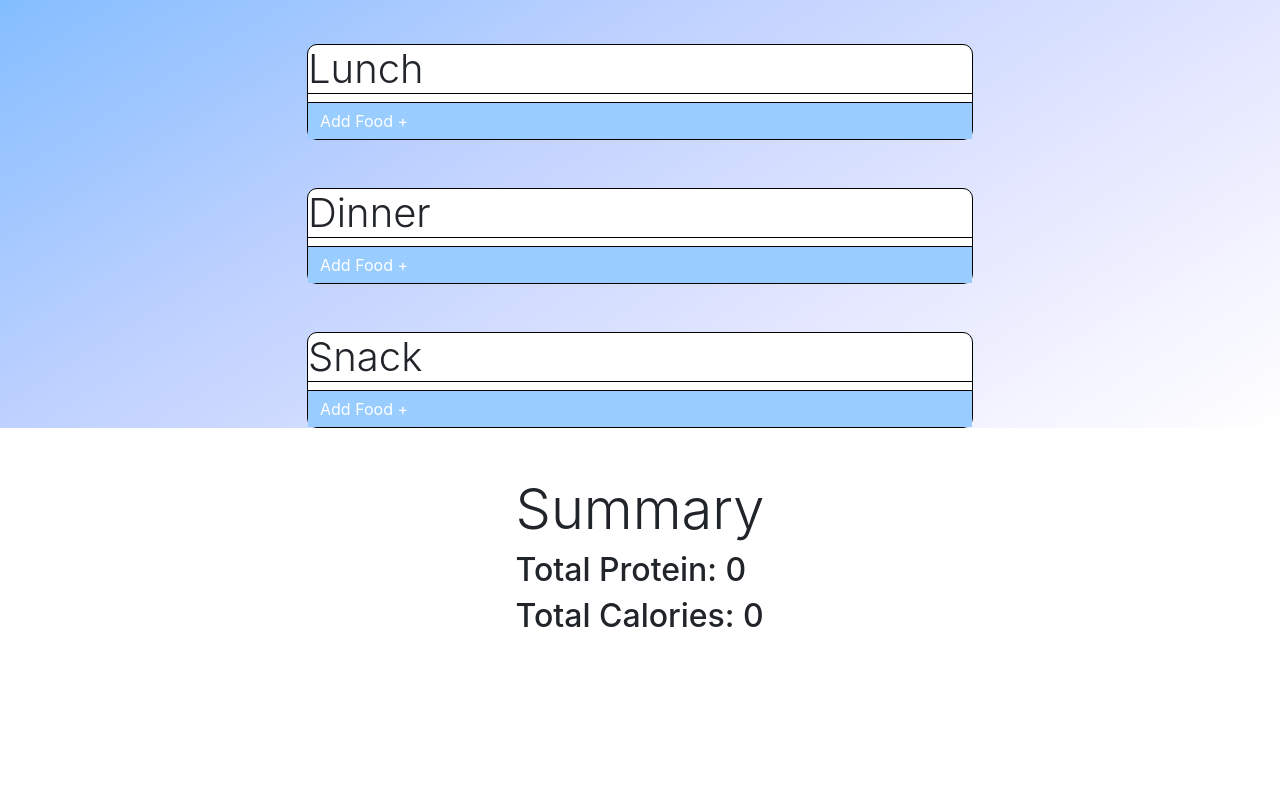
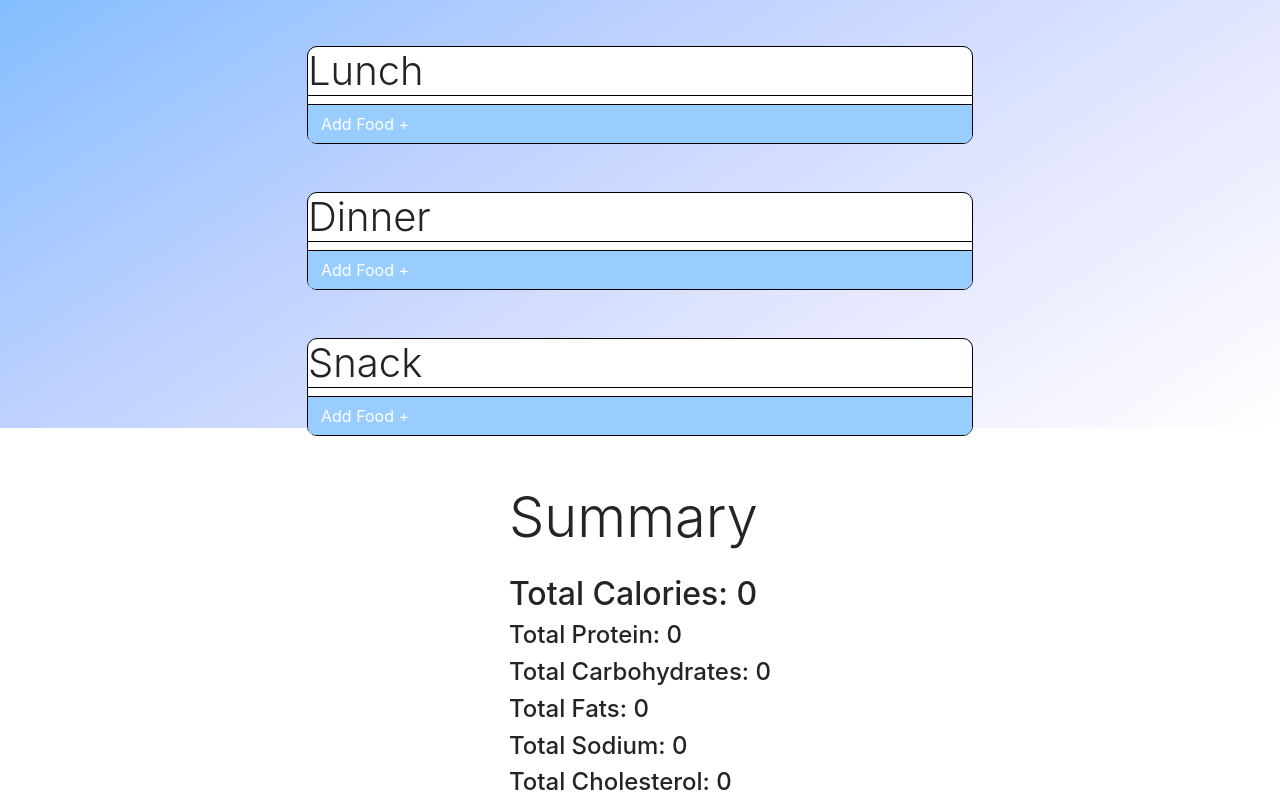
Before and after one commit to osidekyle/nutrition-calculator, a React (Create React App) app in the folder nutrition/: page / in a window 1280 px wide. Shown: the part 372-1177 px from the top of the page. Before the commit the page ends 1016 px from the top, so only its background shows below. Built offline with nearby package versions, Linux system fonts and the light colour scheme.

Commit message:
fifured out deleting items and updating the total

```diff
--- a/nutrition/src/App.js
+++ b/nutrition/src/App.js
@@ -1,4 +1,4 @@
-import React,{useState} from 'react';
+import React,{useState, useEffect} from 'react';
 import Header from "./components/Header"
 import Meals from "./components/Meals"
 import './App.css';
@@ -7,11 +7,27 @@ import Summary from "./components/Summary"
 
 function App() {
 
+  const[names,addName]=useState([])
   const [foods, addFood]=useState([]);
     const moreFood=(food)=>{
+
       addFood(foods=>[...foods,food])
+
     }
 
+    const lessFood=(name)=>{
+
+      addName(names=>[...names,name])
+
+    }
+
+    const emptyNames=()=>{
+      addName([])
+    }
+
+    const setFoods=(foods)=>{
+      addFood(foods)
+    }
 
 
   return (
@@ -25,10 +41,10 @@ function App() {
 
     <div className="row">
 
-    <Meals moreFood={moreFood} />
+    <Meals lessFood={lessFood} moreFood={moreFood} />
     </div>
     <div className="row">
-      <Summary foods={foods}/>
+      <Summary setFoods={setFoods} emptyNames={emptyNames} names={names} foods={foods}/>
     </div>
       </div>
     </div>
--- a/nutrition/src/components/Food.js
+++ b/nutrition/src/components/Food.js
@@ -4,11 +4,12 @@ import React, {useState} from 'react';
 
 
 
-const Food = ({deleteFood, food}) => {
+const Food = ({ lessFood,deleteFood, food}) => {
    const [count, addCount]=useState(1);
 
 const more=()=>{
     addCount(prevState=>prevState+1)
+
 }
 
 const less=()=>{
@@ -20,15 +21,19 @@ const itemStyle={
 }
 
 const deleteStyle={
-    background:"coral",
-    borderRadius:"20px",
+
     padding:".15%",
-    cursor:"pointer"
+
+}
+
+const addSubStyle={
+    padding:".1%",
+
 
 }
     return (
      <div style={itemStyle}>
-        <strong>{food.data.foods[0].food_name.charAt(0).toUpperCase()+food.data.foods[0].food_name.slice(1)}</strong> | Calories:{Math.floor(food.data.foods[0].nf_calories*count)} | Protein:{Math.floor(food.data.foods[0].nf_protein*count)} | Quantity:{count} | Serving Size: {food.data.foods[0].serving_unit} | <span onClick={()=>more()}>+</span> | <span onClick={()=>less()}>-</span> | <span style={deleteStyle} onClick={()=>deleteFood(food.data.foods[0].food_name)}>Delete</span>
+        <strong>{food.data.foods[0].food_name.charAt(0).toUpperCase()+food.data.foods[0].food_name.slice(1)}</strong> | Calories:{Math.floor(food.data.foods[0].nf_calories*count)} | Protein:{Math.floor(food.data.foods[0].nf_protein*count)} | Quantity:{count} | Serving Size: {food.data.foods[0].serving_unit} | <button style={addSubStyle} className="btn-xs btn btn-primary" onClick={()=>more()}>+</button> | <button style={addSubStyle} className="btn btn-xs btn-primary" onClick={()=>less()}>-</button> | <button className="btn btn-warning" style={deleteStyle} onClick={()=>{deleteFood(food.data.foods[0].food_name);lessFood(food.data.foods[0].food_name)}}>Delete</button>
         </div>
       );
 }
--- a/nutrition/src/components/Meal.js
+++ b/nutrition/src/components/Meal.js
@@ -1,9 +1,9 @@
-import React,{useState, useEffect} from 'react';
+import React,{useState, useEffect, useRef} from 'react';
 import bootstrap from "../../../node_modules/bootstrap/dist/css/bootstrap.css"
 import axios from "../../../node_modules/axios/dist/axios"
 import Food from "./Food"
 
-const Meal = ({moreFood, meal}) => {
+const Meal = ({lessFood, moreFood, meal}) => {
     const foodBoxStyle={
             background:"white",
             border:"solid 1px black",
@@ -32,14 +32,23 @@ const Meal = ({moreFood, meal}) => {
 
     const buttonRowStyle={
         background:"#99CCFF",
+        border:"solid 1.5px #99CCFF",
+        borderRadius:"0px 0px 8px 8px"
+    }
 
+    const searchStyle={
+        width:"80%",
+        borderRadius:"5px",
+        marginTop:"1%"
     }
+
     const [foods, getFood]=useState("");
     const [showSearch, getShowSearch]=useState(false);
     const [didInput, getInput]=useState(false);
     const [foodInput, addInput]=useState("")
     const [Query,addQuery]=useState([]);
 
+    const search = useRef(null);
 
     const toSearchAddFood=(e)=>{
 
@@ -51,6 +60,11 @@ const Meal = ({moreFood, meal}) => {
 
 
         }
+
+       /* if(showSearch===false){
+            search.focus();
+        }
+        */
         //Changes from search to button and vice versa
         showSearch ? getShowSearch(false) : getShowSearch(true);
         console.log("Switched")
@@ -112,8 +126,9 @@ const Meal = ({moreFood, meal}) => {
 
 
     const deleteFood = (name)=>{
-        console.log(name    )
+
         addQuery(Query.filter(item=>item.data.foods[0].food_name!==name))
+
     }
 
 
@@ -127,7 +142,7 @@ const Meal = ({moreFood, meal}) => {
                 <div className="food-items" style={itemsStyle}>
                     {Query.map(item=>(
 
-                        <Food deleteFood={deleteFood} food={item}/>
+                        <Food lessFood={lessFood} deleteFood={deleteFood} food={item}/>
                     ))}
                 </div>
             </div>
@@ -136,7 +151,7 @@ const Meal = ({moreFood, meal}) => {
                     {showSearch ? null : <button className="btn btn-secondary" onClick={toSearchAddFood} style={buttonStyle}>Add Food +</button>}
                 </div>
                 <div className="search-bar">
-                {showSearch ? <React.Fragment><input onChange={changeInput} type="text"></input><button onClick={toSearchAddFood}>Add</button></React.Fragment> : null}
+                {showSearch ? <React.Fragment><input ref={search} style={searchStyle} onChange={changeInput} type="text"></input><button className="btn btn-sm mb-1 btn-primary" onClick={toSearchAddFood}>Add</button></React.Fragment> : null}
 
                 </div>
             </div>
--- a/nutrition/src/components/Meals.js
+++ b/nutrition/src/components/Meals.js
@@ -3,17 +3,17 @@ import Meal from "./Meal"
 import bootstrap from "../../../node_modules/bootstrap/dist/css/bootstrap.css"
 
 
-const Meals = ({moreFood}) => {
+const Meals = ({ lessFood, moreFood}) => {
 
 
 
     return (
         <div className="container meals mt-5">
             <div className="column">
-                <Meal moreFood={moreFood} meal="Breakfast"/>
-                <Meal moreFood={moreFood} meal="Lunch"/>
-                <Meal moreFood={moreFood} meal="Dinner"/>
-                <Meal moreFood={moreFood} meal="Snack"/>
+            <Meal lessFood={lessFood} moreFood={moreFood} meal="Breakfast"/>
+                <Meal lessFood={lessFood}  moreFood={moreFood} meal="Lunch"/>
+                <Meal lessFood={lessFood} moreFood={moreFood} meal="Dinner"/>
+                <Meal lessFood={lessFood} moreFood={moreFood} meal="Snack"/>
             </div>
         </div>
      );
--- a/nutrition/src/components/Summary.js
+++ b/nutrition/src/components/Summary.js
@@ -2,23 +2,53 @@ import React,{useState,useEffect} from 'react';
 import bootstrap from "../../../node_modules/bootstrap/dist/css/bootstrap.css"
 
 
-const Summary = ({foods}) => {
+const Summary = ({setFoods, emptyNames, names, foods}) => {
+
 
     const [protein,addProtein]=useState(0)
+    const [calories,addCalories]=useState(0)
+    const [sodium,addSodium]=useState(0)
+    const [cholesterol,addChol]=useState(0)
+    const [carbs,addCarbs]=useState(0)
+    const [fats,addFats]=useState(0)
 
-    const totalProtein=()=>{foods.forEach((food)=>{
+    const total=()=>{foods.forEach((food)=>{
+
         addProtein(protein+Math.floor(food.data.foods[0].nf_protein))
-    })}
-    const [calories,addCalories]=useState(0)
-
-    const totalCalories=()=>{foods.forEach((food)=>{
         addCalories(calories+Math.floor(food.data.foods[0].nf_calories))
+        addSodium(sodium+Math.floor(food.data.foods[0].nf_sodium))
+        addCarbs(carbs+Math.floor(food.data.foods[0].nf_total_carbohydrate))
+        addFats(fats+Math.floor(food.data.foods[0].nf_total_fat))
+        addChol(cholesterol+Math.floor(food.data.foods[0].nf_cholesterol))
     })}
 
+   const remove=()=>{
+    names.forEach(name=>{
+
+        foods=foods.filter(item=>item.data.foods[0].food_name!=name)
+        setFoods(foods)
+        if(names!=[]){
+            emptyNames()
+        }
+    })
+
+   }
+
     useEffect(()=>{
-        totalProtein();
-        totalCalories();
-    },[foods])
+        addProtein(0)
+        addCalories(0)
+        addSodium(0);
+        addCarbs(0);
+        addChol(0);
+        addFats(0)
+        remove();
+
+        total();
+
+        console.log(foods)
+
+
+    },[foods,names])
 
 
     const summaryStyle={
@@ -28,8 +58,14 @@ const Summary = ({foods}) => {
     return (<div style={summaryStyle} className="mt-5">
             <div className="column">
              <h1 className="display-4">Summary</h1>
-            <h2>Total Protein: {protein}</h2>
-            <h2>Total Calories: {calories}</h2>
+             <div className="mt-4">
+             <h2>Total Calories: {calories}</h2>
+            <h4>Total Protein: {protein}</h4>
+            <h4>Total Carbohydrates: {carbs}</h4>
+            <h4>Total Fats: {fats}</h4>
+            <h4>Total Sodium: {sodium}</h4>
+            <h4>Total Cholesterol: {cholesterol}</h4>
+            </div>
             </div>
             </div>
             );
```
